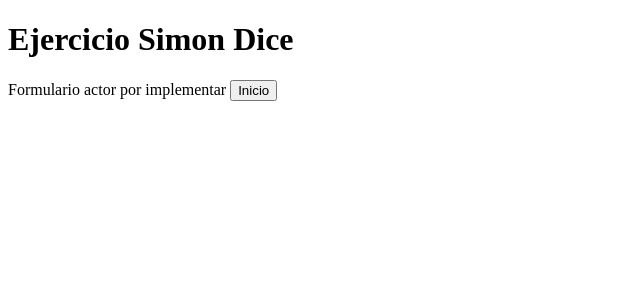
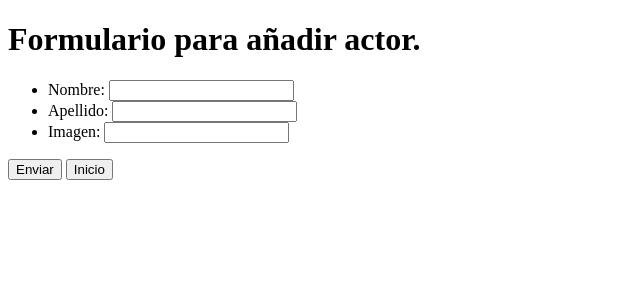
Before and after one commit to AdolfoMarGar/DockerClase, a PHP site: page /v_formActor.php in a window 1280 px wide. Shown: the top 300 px of the page, without its empty margins (0-640 px from the left). Run offline with PHP 8.4, Linux system fonts and the light colour scheme.

Commit message:
Añadimos insert en actores y falta implementar relacion en peliculas

```diff
--- a/SqlUtil.php
+++ b/SqlUtil.php
@@ -32,6 +32,14 @@
             $this->db->query("INSERT INTO `pelicula` (`id`, `titulo`, `genero`, `pais`, `anio`, `cartel`) VALUES (NULL, '$titulo', '$genero', '$pais', '$anio', '$img');");
         }
 
+        function insertActor($nombre, $apellido, $img){
+            $this->db->query("INSERT INTO `persona` (`id`, `nombre`, `apellidos`, `fotografia`) VALUES (NULL, '$nombre', '$apellido', '$img');");
+        }
+
+        function insertRelacion($pelicula, $persona){
+            $this->db->query("INSERT INTO `actuan` (`nPelicula`, `nPersona`) VALUES ('$pelicula', '$persona')");
+        }
+
 
 
     }
--- a/v_formActor.php
+++ b/v_formActor.php
@@ -2,10 +2,85 @@
 <html>
   <head>
     <title>Ejercicios</title>
-    <h1>Ejercicio Simon Dice</h1>
+    <h1>Formulario para añadir actor.</h1>
   </head>
   <body>
-	Formulario actor por implementar
+  <script type="text/javascript">
+    function comprobarDatos(){
+      var lleno = true;
+
+      if(document.getElementById("nombre").value==null||document.getElementById("nombre").value==""){
+        alert("Introduce un nombre");
+        lleno = false;
+      }
+
+      if(document.getElementById("apellido").value==null||document.getElementById("apellido").value==""){
+        alert("Introduce un apellido");
+        lleno = false;
+      }
+
+      if(document.getElementById("img").value==null||document.getElementById("img").value==""){
+        alert("Introduce una fotografia");
+        lleno = false;
+      }
+
+      return lleno;
+    }
+
+    function ejecutar(){
+      var pasa = comprobarDatos();
+      alert(pasa);
+      if(pasa ===true){
+        document.getElementById("formulario").submit();
+      }
+    }
+
+  </script>
+
+<!--
+  Cuidao aqui con el ecntype y tiene que ser post 100%
+  Buscar sino file upload post php method php
+  -->
+  <?php
+    include 'SqlUtil.php';
+
+    if(!isset($_REQUEST["nombre"])){
+      echo(
+        '<form action="/v_formActor.php" method="post"  id="formulario"><!--enctype="multipart/form-data"-->
+          <ul>
+            <li>
+              <label for="nombre">Nombre:</label>
+              <input type="text" id="nombre" name="nombre">
+            </li>
+            <li>
+              <label for="apellido">Apellido:</label>
+              <input type="text" id="apellido" name="apellido">
+            </li>
+            <li>
+              <label for="img" >Imagen:</label>
+              <input type="text" id="img" name="img">
+              <!--<input type="file" id="img" name="peli_img">-->
+            </li>
+          </ul>
+        </form>'
+      );
+
+    }else{
+      $db = new SqlUtil();
+      $db->insertActor($_REQUEST["nombre"],$_REQUEST["apellido"],$_REQUEST["img"]);
+      echo("
+       <script type='text/javascript'>
+       window.location.replace('/videoclub.php');
+       </script>
+      ");
+
+    }
+  ?>
+
+
+
+  <button name="Enviar" onclick="ejecutar()">Enviar</button>
+
   <button name="Inicio" role="link" onclick="window.location='/videoclub.php'">Inicio</button>
 
   </body>
--- a/videoclub.php
+++ b/videoclub.php
@@ -12,8 +12,8 @@
 
   <table border='1'>
   <tr>
+      <th>Nombre:</th>
       <th>Apellido:</th>
-      <th>Nombre:</th>
       <th>Fotografia:</th>
 
     </tr>
```
Also changed, not shown: v_formPelicula.php (+12 -3 lines), v_formRelacion.php (+15 -0 lines), favicon.ico (added).
